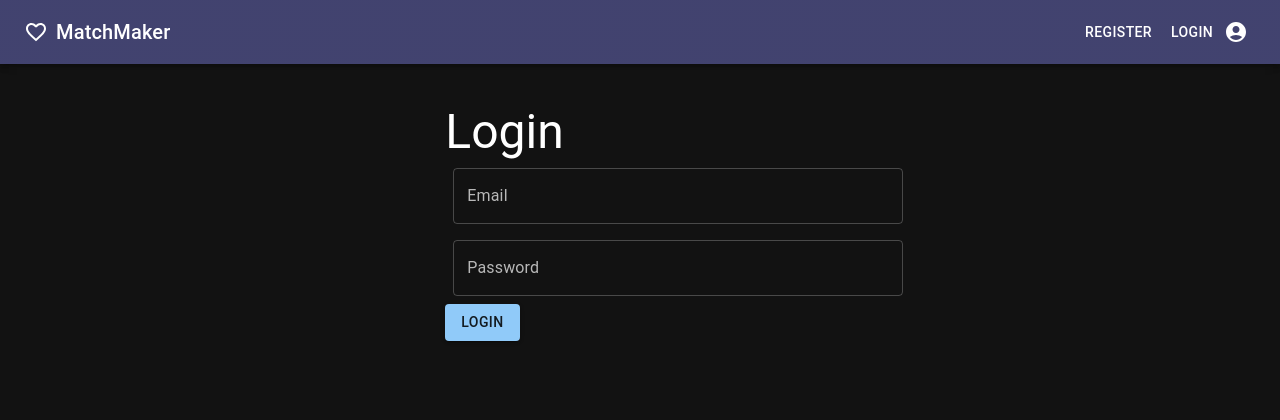
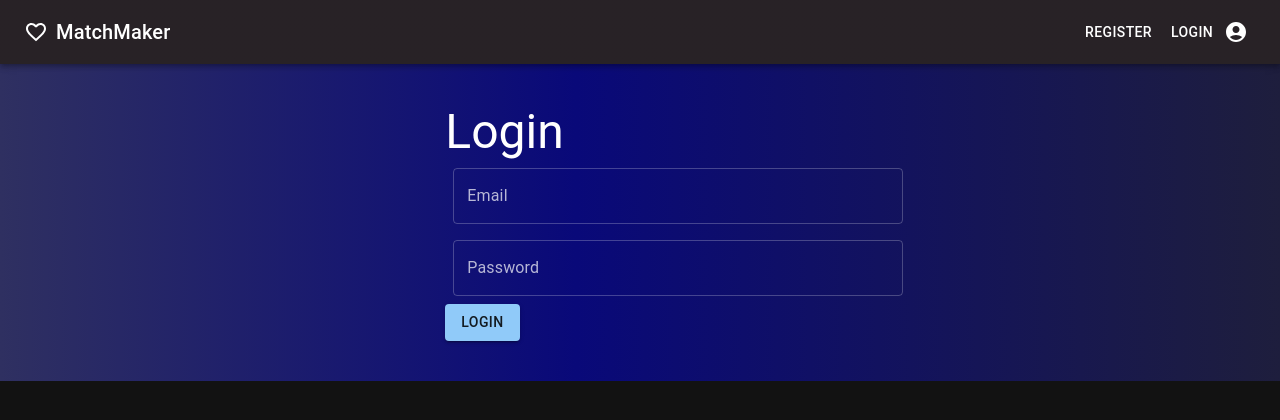
Before and after one commit to JakeDish/date-app, a React (Create React App) app in the folder client/: page /login in a window 1280 px wide. Shown: the top 420 px of the page. Built offline with nearby package versions, Linux system fonts and the light colour scheme; no server answers.

Commit message:
gradeint

```diff
--- a/client/src/App.js
+++ b/client/src/App.js
@@ -27,6 +27,13 @@ const darkTheme = createTheme({
   },
 });
 
+const styles = {
+  background: {
+    // background: "rgb(47,48,97)",
+    background: "linear-gradient(90deg, rgba(47,48,97,1) 0%, rgba(9,9,121,1) 45%, rgba(30,30,61,1) 100%)",
+}
+}
+
 const authLink = setContext((_, { headers }) => {
   const token = localStorage.getItem("auth_token");
   return {
@@ -48,7 +55,8 @@ function App() {
       <ThemeProvider theme={darkTheme}>
         <CssBaseline />
         <Router>
-          <div>
+          <div
+          style={styles.background}>
             <Routes>
               <Route path="/" element={<Home />} />
               <Route path="/matches" element={<Matches />} />
--- a/client/src/components/Header.js
+++ b/client/src/components/Header.js
@@ -30,8 +30,8 @@ export default function Header() {
   }
 
   return (
-    <Box sx={{ flexGrow: 1, }}>
-      <AppBar sx={{ backgroundColor: "#2F3061" }} position="static">
+    <Box sx={{ flexGrow: 1 }}>
+      <AppBar sx={{ backgroundColor: "#130C11" }} position="static">
         <Toolbar>
           <Heart sx={{ display: { xs: "none", md: "flex" }, mr: 1 }} />
           <Typography variant="h6" component="div" sx={{ flexGrow: 1 }}>
@@ -44,7 +44,11 @@ export default function Header() {
             {user ? (
               <Button
                 // color="inherit"
-                sx={{color: "#ED254E", fontWeight: "900", border: "2px solid #ED254E"}}
+                sx={{
+                  color: "#ED254E",
+                  fontWeight: "900",
+                  border: "2px solid #ED254E",
+                }}
                 variant="outlined"
                 className="animate__animated animate__infinite	infinite animate__pulse"
               >
```
Also changed, not shown: 1 other file (tests, documents, lock files or other folders).
